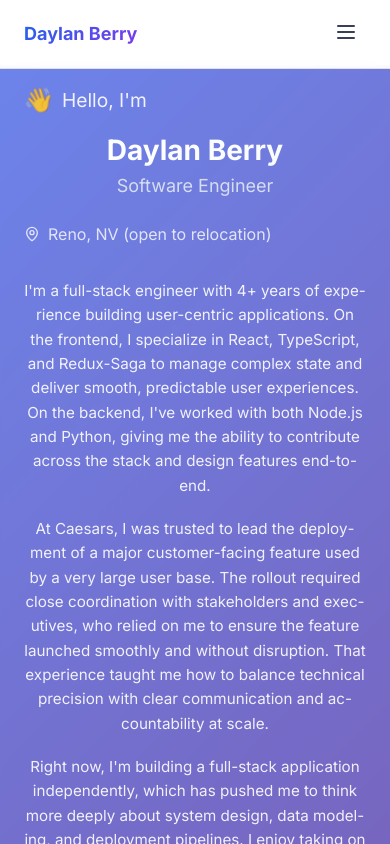
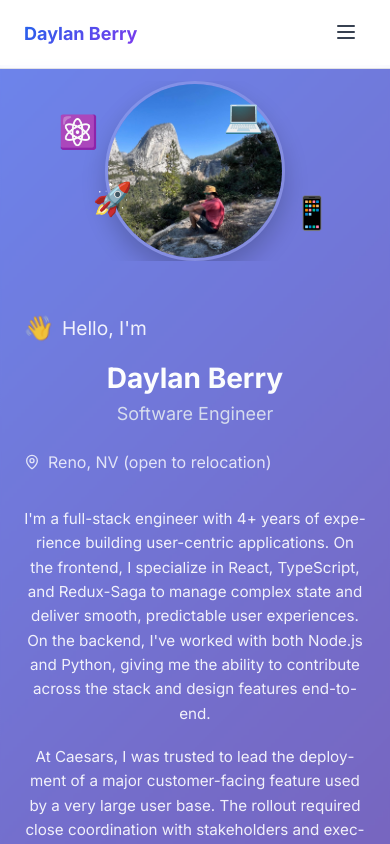
Before and after one commit to daylanberry/daylans-personal-site, a React (Vite) app: page / in a window 390 px wide. Shown: the top 844 px of the page. Built offline with nearby package versions, Linux system fonts and the light colour scheme.

Commit message:
fix image styling

```diff
--- a/src/components/Hero.css
+++ b/src/components/Hero.css
@@ -177,6 +177,10 @@
   position: relative;
   overflow: hidden;
   box-shadow: 0 20px 40px rgba(0, 0, 0, 0.3);
+  flex-shrink: 0;
+  border: 4px solid rgba(255, 255, 255, 0.1);
+  padding: 0;
+  margin: 0;
 }
 
 .avatar-image {
@@ -184,7 +188,11 @@
   height: 100%;
   object-fit: cover;
   object-position: center;
-  border-radius: 50%;
+  display: block;
+  border: none;
+  outline: none;
+  margin: 0;
+  padding: 0;
 }
 
 .floating-icons {
@@ -250,6 +258,9 @@
   .avatar-placeholder {
     width: 200px;
     height: 200px;
+    margin: 0 auto;
+    border: 3px solid rgba(255, 255, 255, 0.1);
+    box-shadow: 0 15px 30px rgba(0, 0, 0, 0.25);
   }
 }
 
@@ -258,6 +269,24 @@
     padding: 1rem;
     width: 100%;
     max-width: 100%;
+  }
+
+  .hero-content {
+    grid-template-columns: 1fr;
+    gap: 2.5rem;
+    text-align: center;
+  }
+
+  .hero-visual {
+    order: -1;
+  }
+
+  .avatar-placeholder {
+    width: 160px;
+    height: 160px;
+    margin: 0 auto;
+    border: 3px solid rgba(255, 255, 255, 0.12);
+    box-shadow: 0 12px 25px rgba(0, 0, 0, 0.2);
   }
 
   .hero-title {
@@ -283,6 +312,25 @@
 }
 
 @media (max-width: 480px) {
+  .hero-content {
+    grid-template-columns: 1fr;
+    gap: 2rem;
+    text-align: center;
+  }
+
+  .hero-visual {
+    order: -1;
+    margin-bottom: 1rem;
+  }
+
+  .avatar-placeholder {
+    width: 180px;
+    height: 180px;
+    margin: 0 auto;
+    border: 3px solid rgba(255, 255, 255, 0.15);
+    box-shadow: 0 12px 25px rgba(0, 0, 0, 0.2);
+  }
+
   .hero-actions {
     flex-direction: column;
     align-items: center;
@@ -327,8 +375,11 @@
   }
 
   .avatar-placeholder {
-    width: 150px;
-    height: 150px;
+    width: 140px;
+    height: 140px;
+    margin: 0 auto;
+    border: 2px solid rgba(255, 255, 255, 0.15);
+    box-shadow: 0 10px 20px rgba(0, 0, 0, 0.15);
   }
 
   .btn {
```
